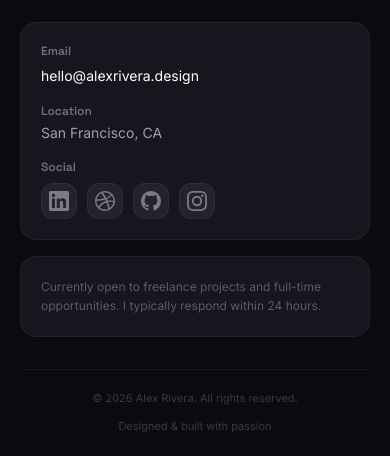
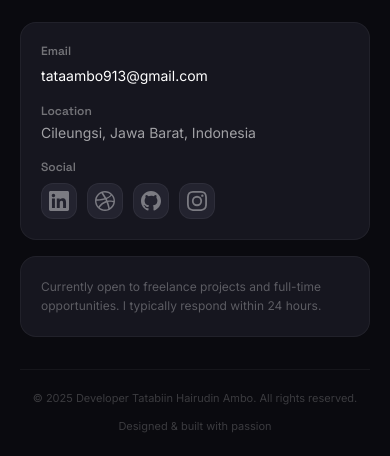
Before and after one commit to tatabiinhairudinambo/portfoliopro, a React (Vite) app: page / in a window 390 px wide. Shown: the part 7112-7568 px from the top of the page. Built offline with nearby package versions, Linux system fonts and the light colour scheme.

Commit message:
Update contact info and footer to Tatabiin Hairudin Ambo

```diff
--- a/src/components/Contact.jsx
+++ b/src/components/Contact.jsx
@@ -140,13 +140,13 @@ export default function Contact({ active }) {
             <div className="card p-5 md:p-8 space-y-4 md:space-y-6">
               <div>
                 <h3 className="font-display text-xs md:text-sm font-semibold text-white/40 mb-1">Email</h3>
-                <a href="mailto:hello@alexrivera.design" className="text-white hover:text-accent transition-colors text-sm md:text-base">
-                  hello@alexrivera.design
+                <a href="mailto:tataambo913@gmail.com" className="text-white hover:text-accent transition-colors text-sm md:text-base">
+                  tataambo913@gmail.com
                 </a>
               </div>
               <div>
                 <h3 className="font-display text-xs md:text-sm font-semibold text-white/40 mb-1">Location</h3>
-                <p className="text-white/60 text-sm md:text-base">San Francisco, CA</p>
+                <p className="text-white/60 text-sm md:text-base">Cileungsi, Jawa Barat, Indonesia</p>
               </div>
               <div>
                 <h3 className="font-display text-xs md:text-sm font-semibold text-white/40 mb-2 md:mb-3">Social</h3>
@@ -181,7 +181,7 @@ export default function Contact({ active }) {
           variants={fadeUp}
           className="mt-8 md:mt-12 pt-5 md:pt-6 border-t border-white/5 flex flex-col sm:flex-row items-center justify-between gap-3 md:gap-4 text-white/20 text-[11px] md:text-xs"
         >
-          <p>&copy; {new Date().getFullYear()} Alex Rivera. All rights reserved.</p>
+          <p>&copy; 2025 Developer Tatabiin Hairudin Ambo. All rights reserved.</p>
           <p>Designed & built with passion</p>
         </motion.div>
       </motion.div>
```
